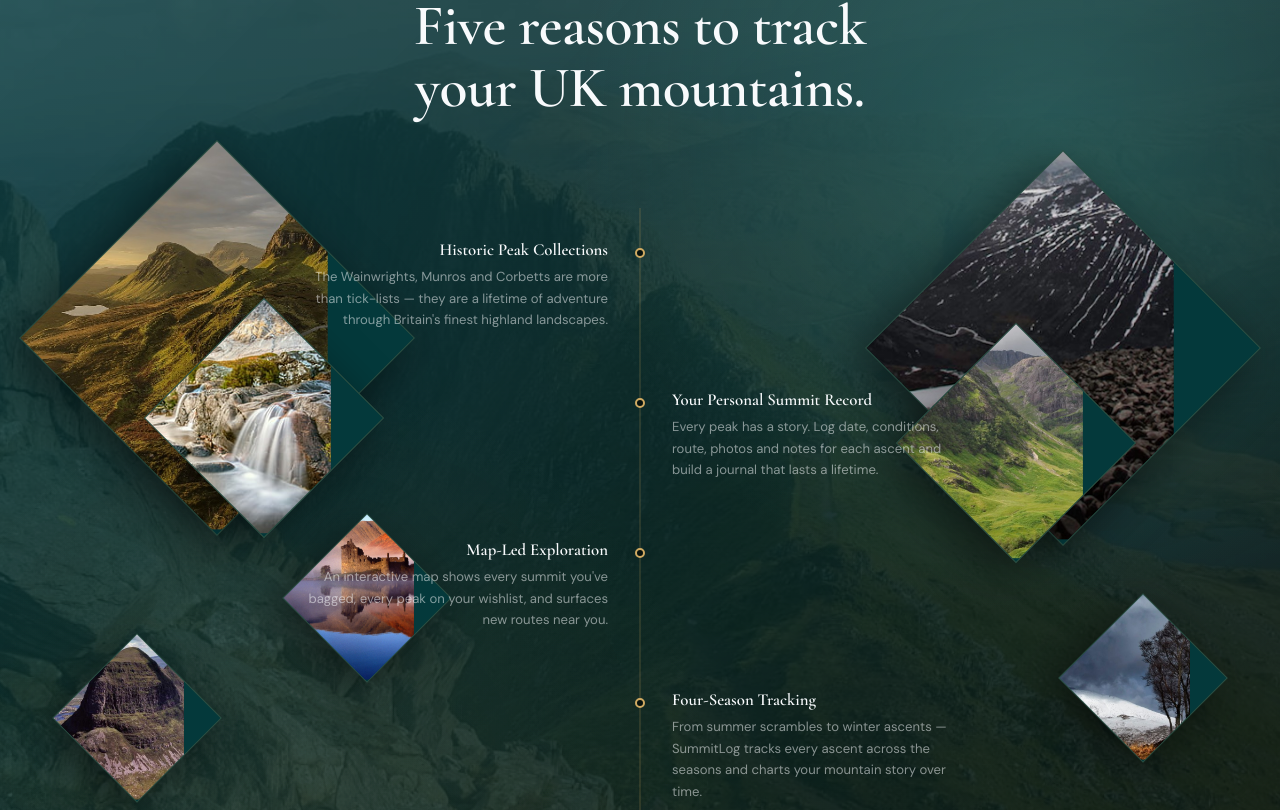
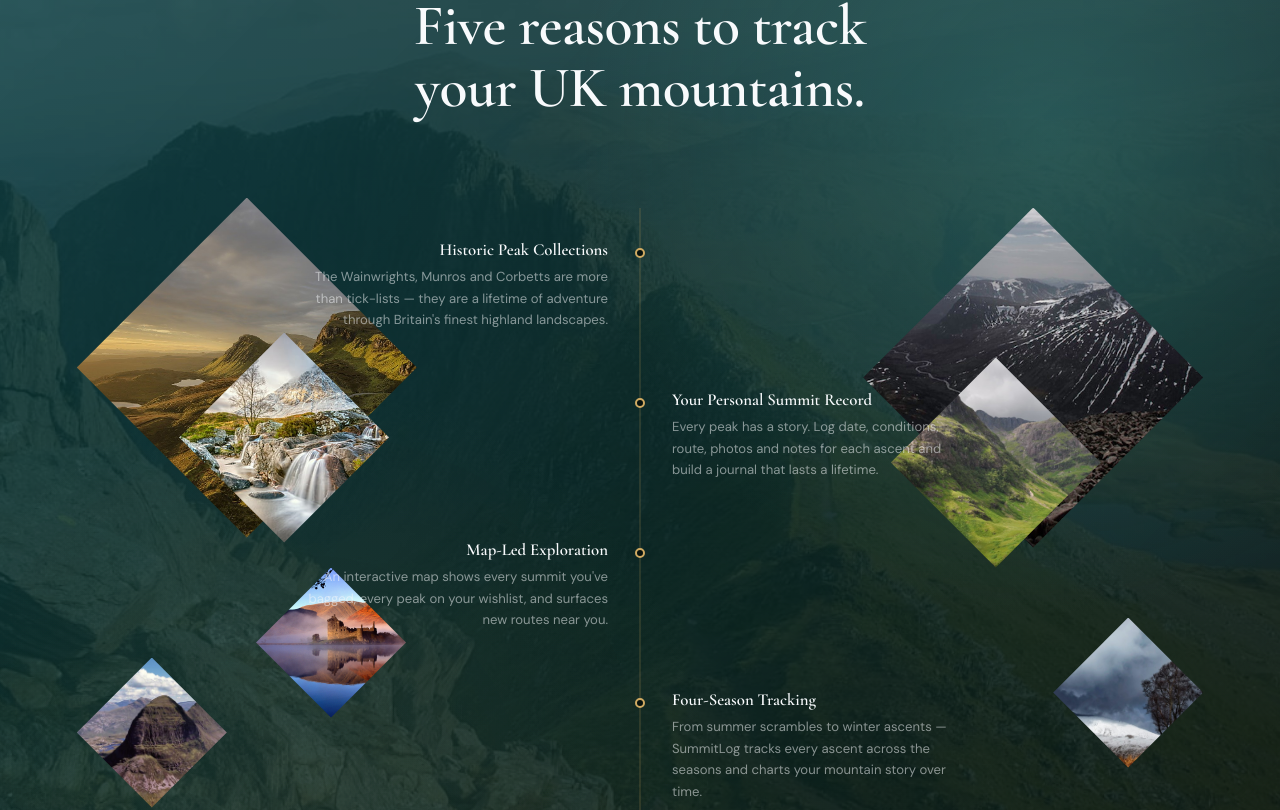
Before and after one commit to TGOSS1984/summitlog-uk, a React app in the folder frontend/: page / in a window 1280 px wide. Shown: the part 1090-1900 px from the top of the page. Built offline with nearby package versions, Linux system fonts and the light colour scheme; no server answers; the HTML template or start-up script is replaced by a standard one.

Commit message:
fix : homepage diamond images to fill container properly

```diff
--- a/frontend/src/styles/global.css
+++ b/frontend/src/styles/global.css
@@ -3075,37 +3075,39 @@ h2 em {
 /* Shared diamond */
 .reasons__d {
   position: absolute;
-  transform: rotate(45deg);
-  overflow: hidden;
-  border: 1.5px solid rgba(208, 170, 98, 0.2);
-  box-shadow: 0 16px 48px rgba(0, 0, 0, 0.5);
+  overflow: visible; /* remove overflow hidden */
+  border: none;
+  box-shadow: none;
   background: var(--color-teal-deep);
+  clip-path: polygon(50% 0%, 100% 50%, 50% 100%, 0% 50%);
+  /* keep the border as a pseudo element */
+  filter: drop-shadow(0 0 3px rgba(4, 57, 59, 0.8)) drop-shadow(0 16px 48px rgba(0,0,0,0.5));
 }
 
 .reasons__d img {
   position: absolute;
-  inset: -25%;
-  width: 150%;
-  height: 150%;
+  inset: 0;
+  width: 100%;
+  height: 100%;
   object-fit: cover;
-  transform: rotate(-45deg) scale(1.15);
+  transform: none; /* no rotation needed */
   display: block;
 }
 
-.reasons__d--lg { width: 280px; height: 280px; }
-.reasons__d--md { width: 170px; height: 170px; }
-.reasons__d--sm { width: 120px; height: 120px; }
+.reasons__d--lg { width: 340px; height: 340px; }
+.reasons__d--md { width: 210px; height: 210px; }
+.reasons__d--sm { width: 150px; height: 150px; }
 
 /* ── LEFT: 4 diamonds ── */
 .reasons__d--L1 { left: 6%;  top: 30px; }   /* large top-left */
 .reasons__d--L2 { left: 14%; top: 165px; }  /* medium overlapping L1 */
 .reasons__d--L3 { left: 6%;  top: 490px; }  /* small isolated lower */
-.reasons__d--L4 { left: 24%; top: 370px; }  /* small mid */
+.reasons__d--L4 { left: 20%; top: 400px; }  /* small mid */
 
 /* ── RIGHT: 3 diamonds ── */
-.reasons__d--R1 { right: 6%;  top: 40px;  width: 280px; height: 280px; } /* large top-right */
-.reasons__d--R2 { right: 14%; top: 190px; width: 170px; height: 170px; } /* medium overlapping R1 */
-.reasons__d--R3 { right: 6%;  top: 450px; width: 120px; height: 120px; } /* small lower-right */
+.reasons__d--R1 { right: 6%;  top: 40px;  width: 340px; height: 340px; } /* large top-right */
+.reasons__d--R2 { right: 14%; top: 190px; width: 210px; height: 210px; } /* medium overlapping R1 */
+.reasons__d--R3 { right: 6%;  top: 450px; width: 150px; height: 150px; } /* small lower-right */
 
 /* ── Vertical spine at true centre ── */
 .reasons__spine {
```
